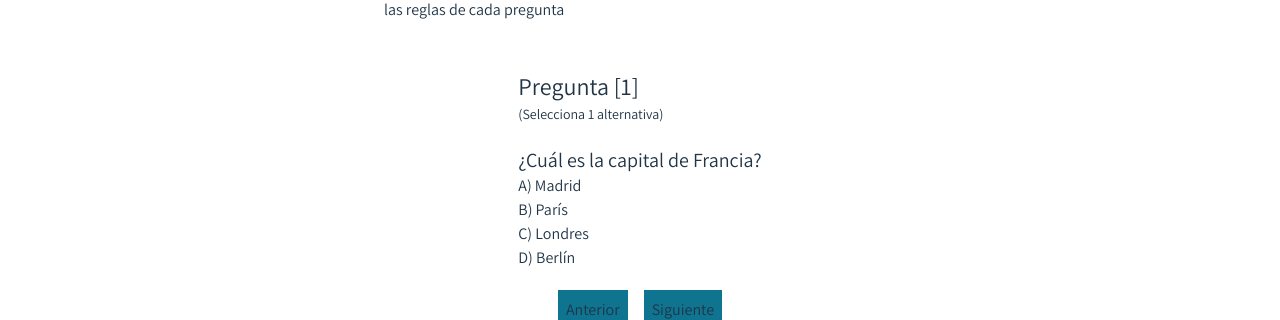
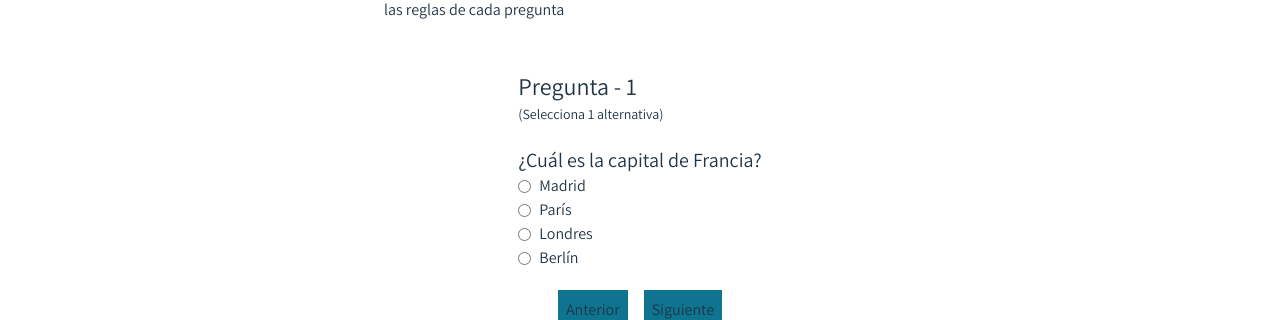
Before and after one commit to khancerberus/kuiz, a React (Vite) app: page /game in a window 1280 px wide. Shown: the part 130-450 px from the top of the page. Built offline with nearby package versions, Linux system fonts and the light colour scheme.

Commit message:
feat: Add global state handler to the project
- Add zustand
- Add questions hook to render the questions and their answers

```diff
--- a/package.json
+++ b/package.json
@@ -35,7 +35,8 @@
     "tailwindcss": "3.4.3",
     "ts-standard": "12.0.2",
     "typescript": "^5.4.3",
-    "vite": "^5.2.0"
+    "vite": "^5.2.0",
+    "zustand": "4.5.2"
   },
   "ts-standard": {
     "project": "./tsconfig.json"
--- a/src/components/Question.tsx
+++ b/src/components/Question.tsx
@@ -1,13 +1,38 @@
+import { useQuestions } from '../store/questions'
+
 export const Question = (): JSX.Element => {
+  const currentQuestion = useQuestions((state) => state.currentQuestion)
+  const questions = useQuestions((state) => state.questions)
+  const setSelectedAnswer = useQuestions((state) => state.setSelectedAnswer)
+
+  const onChange = (event: React.ChangeEvent<HTMLInputElement>): void => {
+    const indexOfOption = questions[currentQuestion].options.indexOf(
+      event.target.value
+    )
+
+    setSelectedAnswer(currentQuestion, indexOfOption)
+  }
+
   return (
     <article>
-      <p className="text-xl">¿Cuál es la capital de Francia?</p>
+      <p className="text-xl">{questions[currentQuestion].question}</p>
 
       <ul className="">
-        <li>A) Madrid</li>
-        <li>B) París</li> {/* Correct answer */}
-        <li>C) Londres</li>
-        <li>D) Berlín</li>
+        {questions[currentQuestion].options.map((option, index) => (
+          <li key={index} className="flex items-center">
+            <input
+              type="radio"
+              name="answers"
+              id={option}
+              value={option}
+              onChange={onChange}
+              checked={questions[currentQuestion].selectedAnswer === index}
+            />
+            <label htmlFor={option} className="ml-2">
+              {option}
+            </label>
+          </li>
+        ))}
       </ul>
     </article>
   )
--- a/src/pages/game.page.tsx
+++ b/src/pages/game.page.tsx
@@ -1,9 +1,16 @@
-import { useState } from 'react'
 import { KButton } from '../components/KButton'
 import { Question } from '../components/Question'
+import { useQuestions } from '../store/questions'
 
 export const Game = (): JSX.Element => {
-  const [currentQuestion, setCurrentQuestion] = useState(<Question />)
+  const currentQuestion = useQuestions((state) => state.currentQuestion)
+  const questions = useQuestions((state) => state.questions)
+  const previousQuestion = useQuestions((state) => state.previousQuestion)
+  const nextQuestion = useQuestions((state) => state.nextQuestion)
+
+  if (questions.length === 0) {
+    return <div>NO HAY PREGUNTAS</div>
+  }
 
   return (
     <main className="flex flex-col items-center justify-center p-5">
@@ -17,16 +24,19 @@ export const Game = (): JSX.Element => {
 
       <section>
         <header className="mb-5">
-          <h3 className="text-2xl">Pregunta [1]</h3>
+          <h3 className="text-2xl">Pregunta - {currentQuestion + 1}</h3>
           <small className="text-sm">(Selecciona 1 alternativa)</small>
         </header>
-
-        {currentQuestion}
+        <Question />
       </section>
 
       <footer className="mt-5">
-        <KButton label="Anterior" className="mx-2" />
-        <KButton label="Siguiente" className="mx-2" />
+        <KButton
+          label="Anterior"
+          className="mx-2"
+          onClick={previousQuestion}
+        />
+        <KButton label="Siguiente" className="mx-2" onClick={nextQuestion} />
       </footer>
     </main>
   )
--- /dev/null
+++ b/src/store/questions.ts
@@ -0,0 +1,63 @@
+import { create } from 'zustand'
+
+interface Question {
+  question: string
+  options: string[]
+  correct?: number
+  selectedAnswer?: number
+}
+
+interface QuestionsState {
+  currentQuestion: number
+  questions: Question[]
+  previousQuestion: () => void
+  nextQuestion: () => void
+  setSelectedAnswer: (question: number, option: number) => void
+}
+
+const globalQuestions: Question[] = [
+  {
+    question: '¿Cuál es la capital de Francia?',
+    options: ['Madrid', 'París', 'Londres', 'Berlín']
+  },
+  {
+    question: '¿De qué color es el logo de Twitch?',
+    options: ['Morado', 'Azul', 'Rojo', 'Verde']
+  },
+  {
+    question: '¿Cuál es el país mas grande del mundo en territorio?',
+    options: ['Canadá', 'China', 'Rusia', 'Estados Unidos']
+  }
+]
+
+export const useQuestions = create<QuestionsState>((set) => ({
+  currentQuestion: 0,
+  questions: globalQuestions,
+  previousQuestion: () => {
+    set((state) => ({
+      currentQuestion:
+        state.currentQuestion !== 0
+          ? state.currentQuestion - 1
+          : state.questions.length - 1
+    }))
+  },
+  nextQuestion: () => {
+    set((state) => ({
+      currentQuestion:
+        state.currentQuestion !== state.questions.length - 1
+          ? state.currentQuestion + 1
+          : 0
+    }))
+  },
+  setSelectedAnswer: (question: number, option: number) => {
+    set((state) => {
+      const questions = state.questions.map((q, index) => {
+        if (index === question) {
+          return { ...q, selectedAnswer: option }
+        }
+        return q
+      })
+      return { questions }
+    })
+  }
+}))
```
Also changed, not shown: 1 other file (tests, documents, lock files or other folders).
